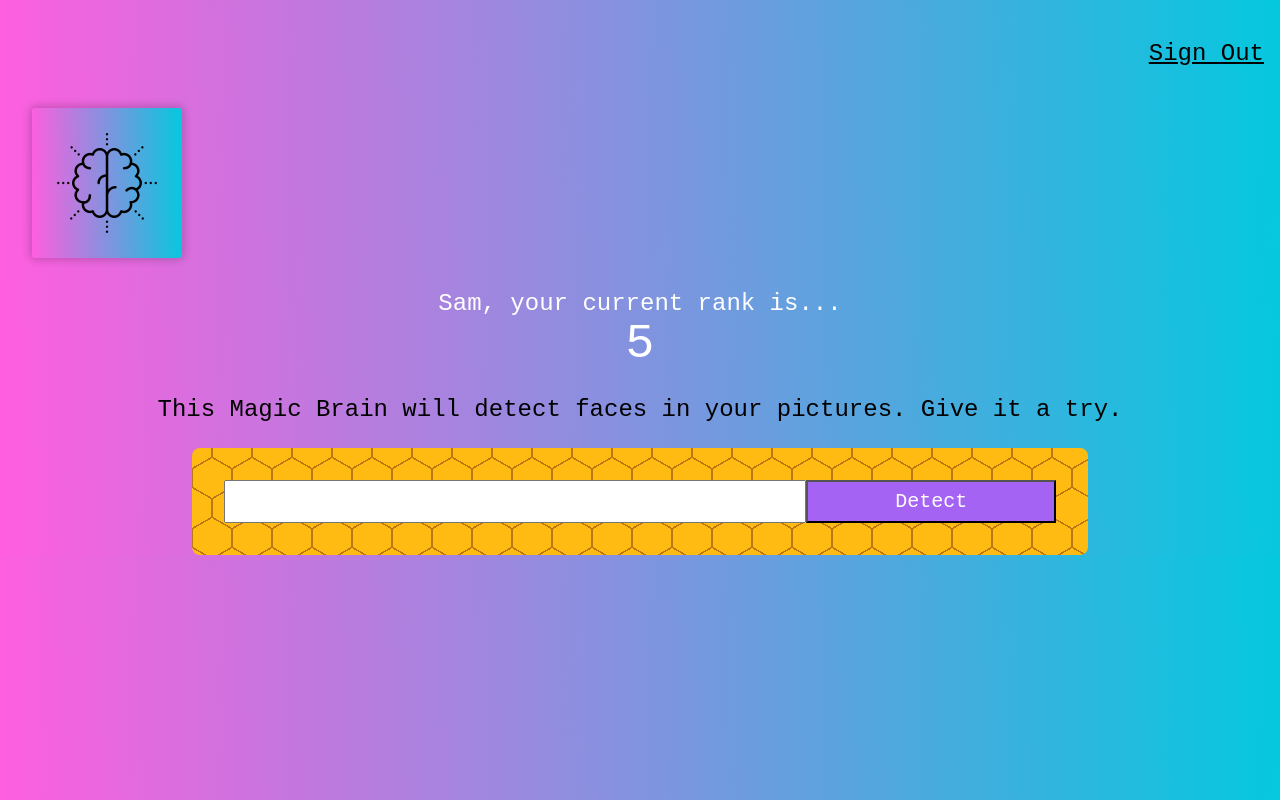
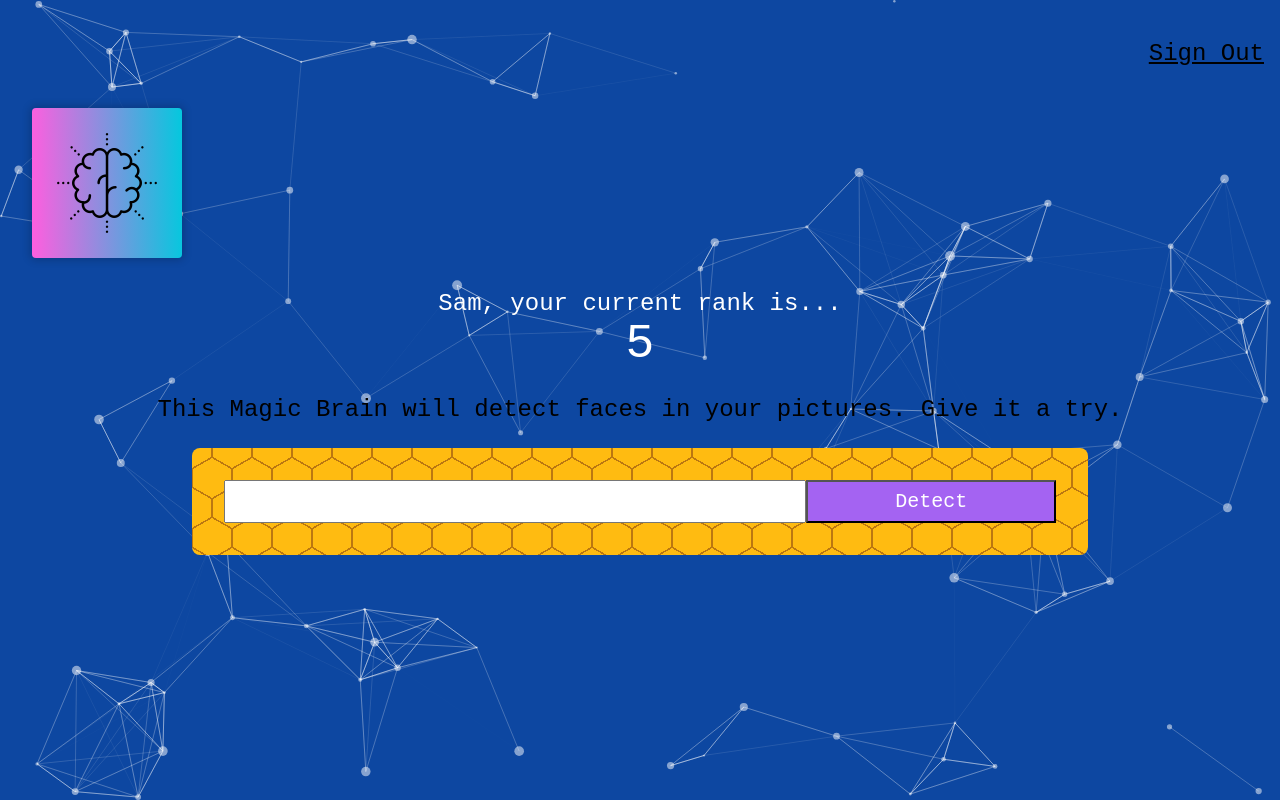
Before and after one commit to SamuelNewhouse/smart-brain, a React (Create React App) app: page / in a window 1280 px wide. Built offline with nearby package versions, Linux system fonts and the light colour scheme.

Commit message:
Add BGParticles component to App

```diff
--- a/src/App.js
+++ b/src/App.js
@@ -3,12 +3,15 @@ import Navigation from "./components/navigation/Navigation";
 import Logo from "./components/logo/Logo";
 import ImageLinkForm from "./components/imageLinkForm/ImageLinkForm";
 import Rank from "./components/rank/Rank";
+import BGParticles from "./components/bgParticles/BGParticles";
 
 function App() {
   return (
     <div className="App">
-			<Navigation />
-			<Logo />
+      <BGParticles />
+
+      <Navigation />
+      <Logo />
       <Rank />
       <ImageLinkForm />
       {/* <FaceRecognition /> */}
```
